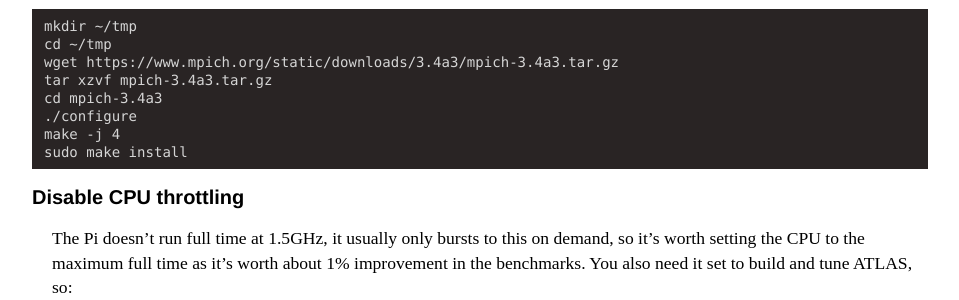
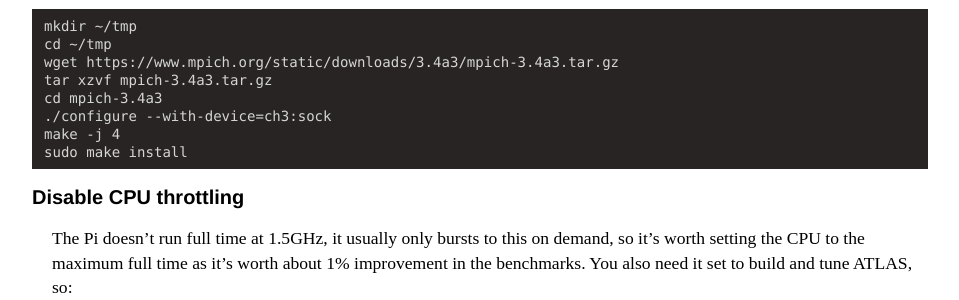
Before and after one commit to mikejmcfarlane/mikejmcfarlane.github.io, a Jekyll site: the page built from _posts/2020-09-17-High-Performance-Linpack-for-raspberry-pi-supercomputer.md, in a window 1280 px wide and 900 px high, scrolled down 2038 px. Shown: the part 242-542 px from the top of the window, without its empty margins (160-1119 px from the left). Built offline with Jekyll 4.4.1, drawn with Linux system fonts in a browser that asks for light colours.

Commit message:
update MPI instructions

````diff
--- a/_posts/2020-09-17-High-Performance-Linpack-for-raspberry-pi-supercomputer.md
+++ b/_posts/2020-09-17-High-Performance-Linpack-for-raspberry-pi-supercomputer.md
@@ -69,7 +69,7 @@ cd ~/tmp
 wget https://www.mpich.org/static/downloads/3.4a3/mpich-3.4a3.tar.gz
 tar xzvf mpich-3.4a3.tar.gz
 cd mpich-3.4a3
-./configure
+./configure --with-device=ch3:sock
 make -j 4
 sudo make install
 ```
````
